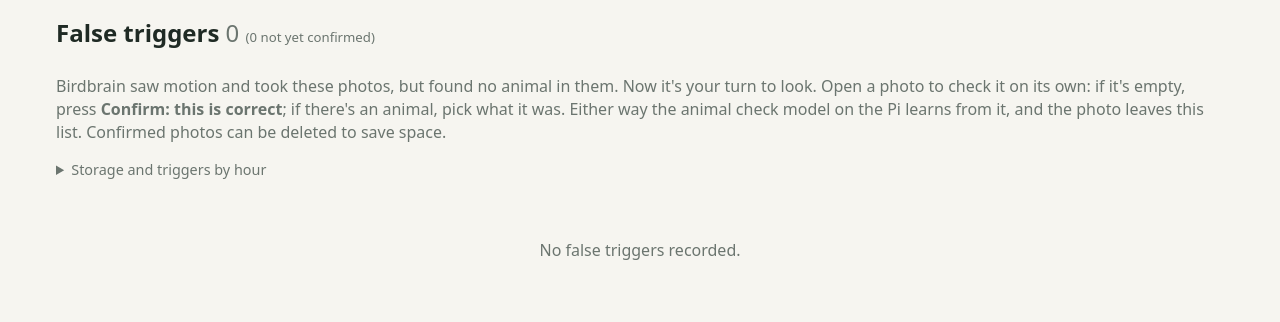
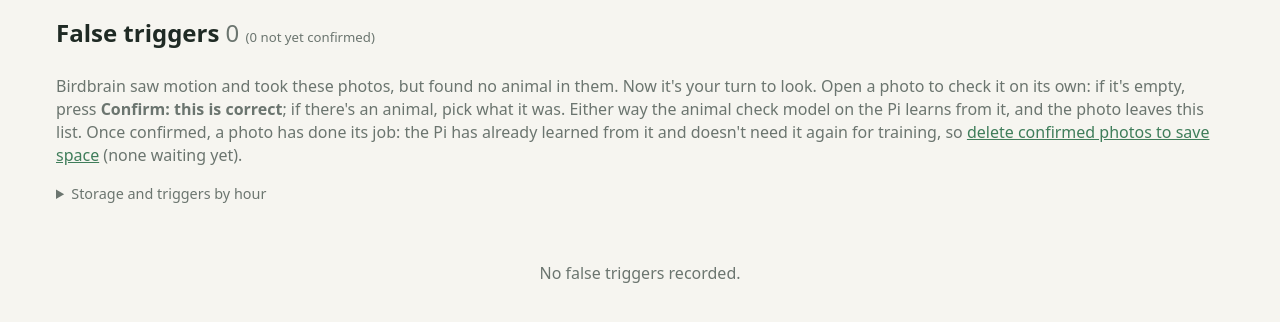
Before and after one commit to jurassic73/birdbrain, a FastAPI app: page /false-triggers in a window 1280 px wide. Shown: the part 59-381 px from the top of the page. Run offline with FastAPI, Linux system fonts and the light colour scheme; data that the repository does not hold is empty; some libraries are stand-ins or nearby versions.

Commit message:
False triggers: intro links to the Delete for confirmed photos (opens Storage, highlights it)
Confirmed photos have already been learned from and aren't needed for training again; the
intro says so, with the count and size waiting, and the link opens the folded section.

Co-Authored-By: Claude Opus 5.5 <noreply@anthropic.com>

```diff
--- a/birdbrain/web/static/style.css
+++ b/birdbrain/web/static/style.css
@@ -377,6 +377,9 @@ button.danger { background: transparent; color: var(--low); border-color: var(--
 .ft-grid .card:not([data-unchecked]):hover { opacity: .85; }
 .ft-grid .card.leaving { opacity: 0; transform: scale(.96); transition: opacity .3s, transform .3s; }
 .ft-count { font-size: .55em; font-weight: 400; }
+/* Brief highlight on whatever a link jumped to (the Delete button from the False triggers intro). */
+.flash { animation: flash 1.6s ease-out; border-radius: 8px; }
+@keyframes flash { 0%, 30% { box-shadow: 0 0 0 3px var(--accent); } 100% { box-shadow: 0 0 0 3px transparent; } }
 .conf-low { color: var(--low); }
 .night { color: var(--night); }
 .corrected { color: var(--accent); }
--- a/birdbrain/web/templates/false_triggers.html
+++ b/birdbrain/web/templates/false_triggers.html
@@ -4,7 +4,7 @@
 {% block head %}<script src="https://cdn.jsdelivr.net/npm/chart.js@4.4.1/dist/chart.umd.min.js"></script>{% endblock %}
 {% block content %}
 <div class="page-head"><h1>False triggers <span class="muted">{{ total }}</span> <span class="muted ft-count" id="ft-unchecked" data-tip="Photos nobody has confirmed or corrected yet. Only these are listed below unless Show confirmed is on.">({{ unchecked }} not yet confirmed)</span>{% if storage.photos_deleted %} <small class="muted" data-tip="Older false triggers whose photos were deleted to save space. Their records stay, and so does what the Pi's animal check learned from them.">+{{ storage.photos_deleted }} without photos</small>{% endif %}</h1></div>
-<p class="muted">Birdbrain saw motion and took these photos, but found no animal in them. Now it's your turn to look. Open a photo to check it on its own: if it's empty, press <b>Confirm: this is correct</b>; if there's an animal, pick what it was. Either way the animal check model on the Pi learns from it, and the photo leaves this list. Confirmed photos can be deleted to save space.</p>
+<p class="muted">Birdbrain saw motion and took these photos, but found no animal in them. Now it's your turn to look. Open a photo to check it on its own: if it's empty, press <b>Confirm: this is correct</b>; if there's an animal, pick what it was. Either way the animal check model on the Pi learns from it, and the photo leaves this list. Once confirmed, a photo has done its job: the Pi has already learned from it and doesn't need it again for training, so <a href="#ft-storage" id="ft-delete-link">delete confirmed photos to save space</a>{% if storage.confirmed_count %} ({{ storage.confirmed_count }} photo{{ 's' if storage.confirmed_count != 1 }}, {{ storage.confirmed_bytes | mb }}){% else %} (none waiting yet){% endif %}.</p>
 {% if confirmed is not none %}<p class="notice saved">Confirmed {{ confirmed }} as empty. The Pi's animal check trains on them.</p>{% endif %}
 {% if request.state.admin and (unchecked or total > unchecked) %}
 <form class="ft-confirm" method="post" action="/false-triggers/confirm" id="ft-confirm">
@@ -24,7 +24,7 @@
 </script>
 {% endif %}
 {% if cleared is not none %}<p class="notice saved">Deleted {{ cleared }} photo{{ 's' if cleared != 1 }}. The Pi keeps what it learned from them.</p>{% endif %}
-<details class="m-fold">
+<details class="m-fold" id="ft-storage">
   <summary>Storage and triggers by hour</summary>
   {% include "_storage.html" %}
   <div class="charts single">
@@ -38,6 +38,21 @@
 {% else %}
 <p class="empty">{% if total %}Nothing left to check: every false trigger here is confirmed.{% else %}No false triggers recorded.{% endif %}</p>
 {% endif %}
+
+<script>
+  // The intro's delete link opens the folded Storage section and points at its Delete button.
+  (() => {
+    const fold = document.getElementById("ft-storage");
+    const show = () => {
+      fold.open = true;
+      const target = fold.querySelector(".storage-delete") || fold;
+      target.scrollIntoView({ behavior: "smooth", block: "center" });
+      target.classList.remove("flash"); void target.offsetWidth; target.classList.add("flash");
+    };
+    document.getElementById("ft-delete-link")?.addEventListener("click", e => { e.preventDefault(); history.replaceState(null, "", "#ft-storage"); show(); });
+    if (location.hash === "#ft-storage") show();
+  })();
+</script>
 
 <!-- A visit opens in a pop-up over this page, so reviewing never loses your place in the grid. -->
 <dialog class="ft-visit" id="ft-visit" aria-label="Visit">
```
Also changed, not shown: tests/test_presence.py (+1 -0 lines), tests/test_web.py (+1 -1 lines).
